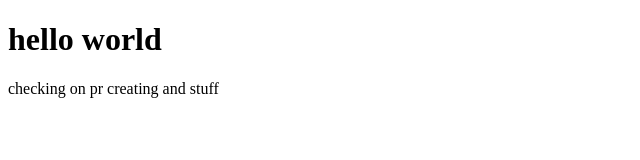
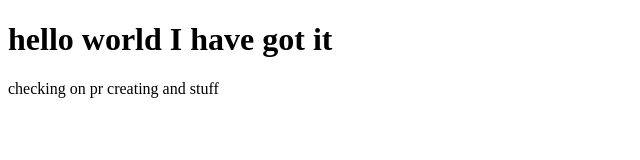
Before and after one commit to atik-fe/beta-testing, a plain HTML site: page index.html in a window 1280 px wide. Shown: the whole page, without its empty margins (0-640 px from the left). Drawn offline with Linux system fonts and the light colour scheme.

Commit message:
retesting merge

```diff
--- a/index.html
+++ b/index.html
@@ -7,7 +7,7 @@
     <title>Document</title>
 </head>
 <body>
-    <h1>hello world</h1>
+    <h1>hello world I have got it</h1>
     <p>checking on pr creating and stuff</p>
 </body>
 </html>
```
